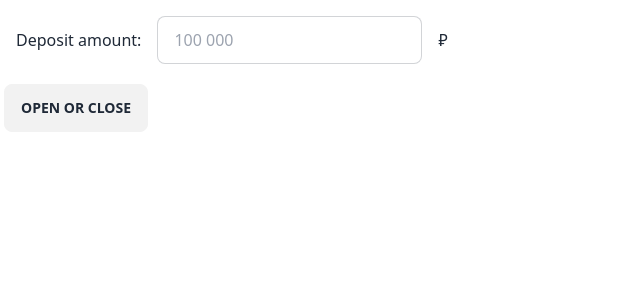
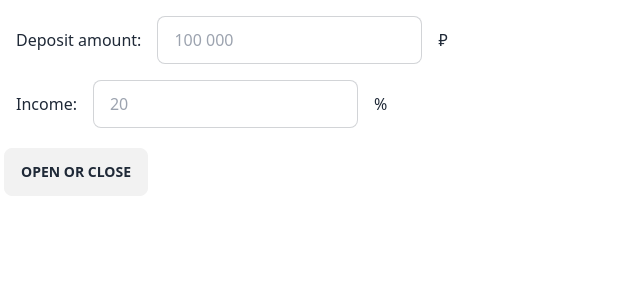
Before and after one commit to Myslitel666/Smart-Investor, a SvelteKit app: page / in a window 1280 px wide. Shown: the top 300 px of the page, without its empty margins (0-640 px from the left). Built offline with nearby package versions, Linux system fonts and the light colour scheme.

Commit message:
The "Income" field has been added.

```diff
--- a/src/routes/+page.svelte
+++ b/src/routes/+page.svelte
@@ -6,7 +6,7 @@
 </script>
 
 <div class="p-4">
-  <div class="flex items-center space-x-4">
+  <div class="flex items-center space-x-4 mb-4">
     <p>Deposit amount:</p>
     <input
       on:input={handleInput}
@@ -15,6 +15,16 @@
       class="input input-bordered w-30"
     />
     <p>₽</p>
+  </div>
+  <div class="flex items-center space-x-4">
+    <p>Income:</p>
+    <input
+      on:input={handleInput}
+      type="text"
+      placeholder="20"
+      class="input input-bordered w-30"
+    />
+    <p>%</p>
   </div>
 </div>
 
```
